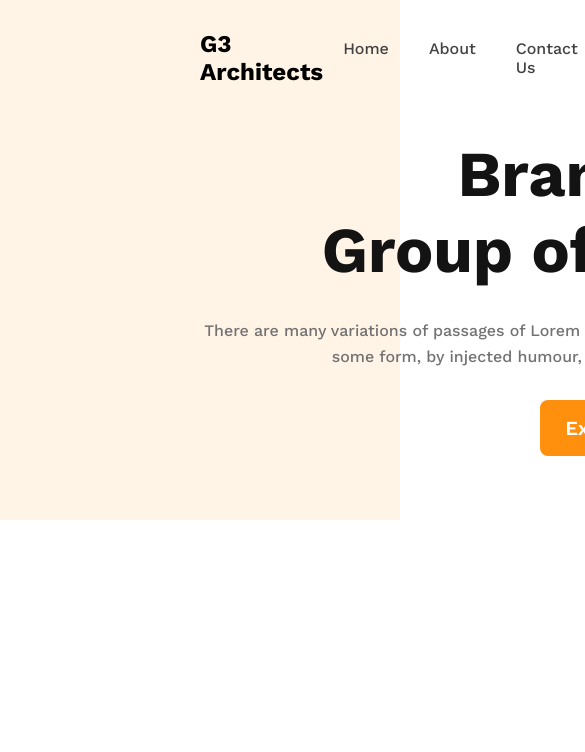
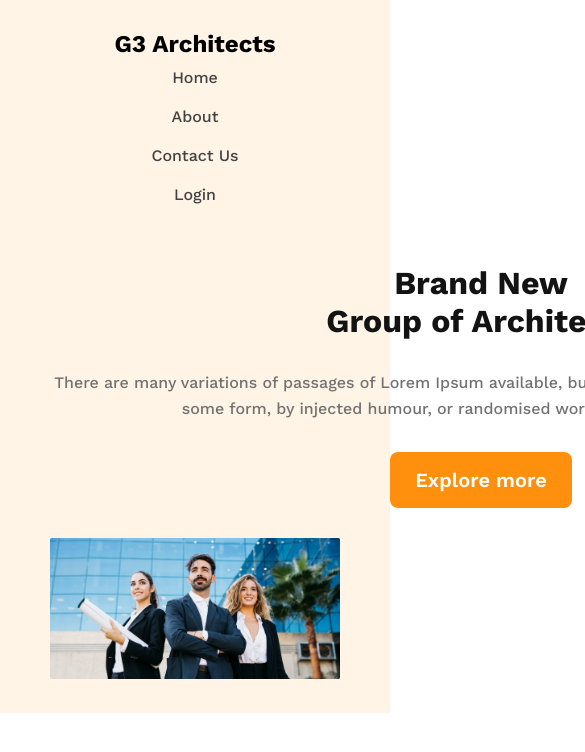
Before and after one commit to Tapos530/g3-architects-website, a plain HTML site: page index.html in a window 390 px wide. Shown: the top 752 px of the page, 585 px wide, since content can reach past the window. Drawn offline with nearby package versions, Linux system fonts and the light colour scheme.

Commit message:
header responsive style added

```diff
--- a/index.html
+++ b/index.html
@@ -6,6 +6,7 @@
     <meta name="viewport" content="width=device-width, initial-scale=1.0">
     <title>G3 Architects</title>
     <link rel="stylesheet" href="style.css">
+    <link rel="stylesheet" href="responsive.css">
 </head>
 
 <body>
--- /dev/null
+++ b/responsive.css
@@ -0,0 +1,54 @@
+
+/* applies to x-large devices (large desktops, less than 1400px) */
+@media (max-width: 1399.98px) {
+    header {
+        padding: 30px 150px;
+    }
+}
+
+/* applies to large devices (desktops, less than 1200px) */
+@media (max-width: 1199.98px) {
+    header {
+        padding: 30px 100px;
+    }
+}
+
+/* applies to medium devices (tablets, less than 992px) */
+@media (max-width: 991.98px) {
+    header {
+        padding: 30px 70px;
+    }
+
+}
+ /* applies to small devices (landscape phones, less than 768px) */
+ @media (max-width: 767.98px) {
+    nav {
+        flex-direction: column;
+    }
+    ul li{
+        margin-top: 20px;
+    }
+    header {
+        padding: 30px 50px;
+    }
+    .banner-title {
+        font-size: 3rem;
+    }
+ }
+/* applies to x-small devices (portrait phones, less than 576px) */
+@media (max-width: 575.98px) {
+
+    nav, ul {
+        flex-direction: column;
+    }
+    nav ul li {
+        margin: 10px 0px;
+        text-align: center;
+    }
+    header {
+        padding: 30px 50px;
+    }
+    .banner-title {
+        font-size: 2rem;
+    }
+}
```
